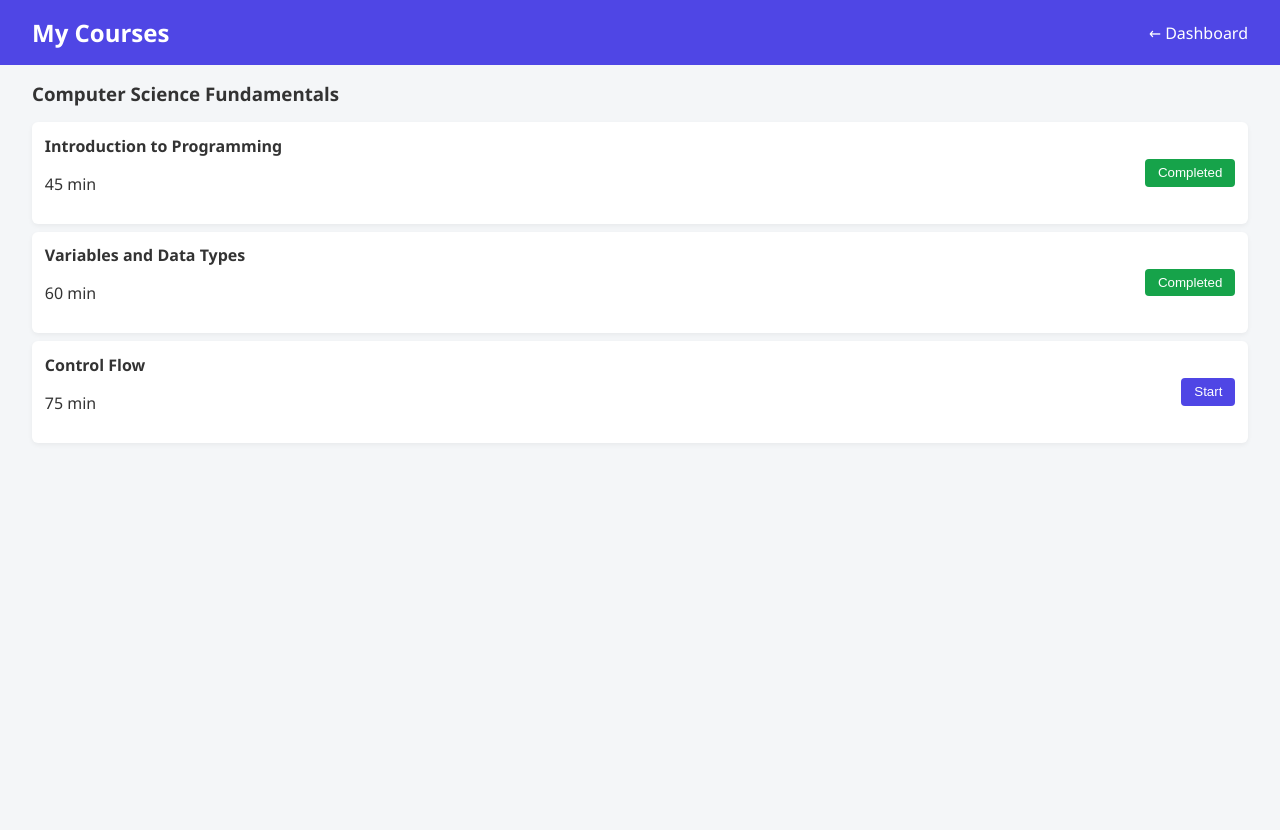
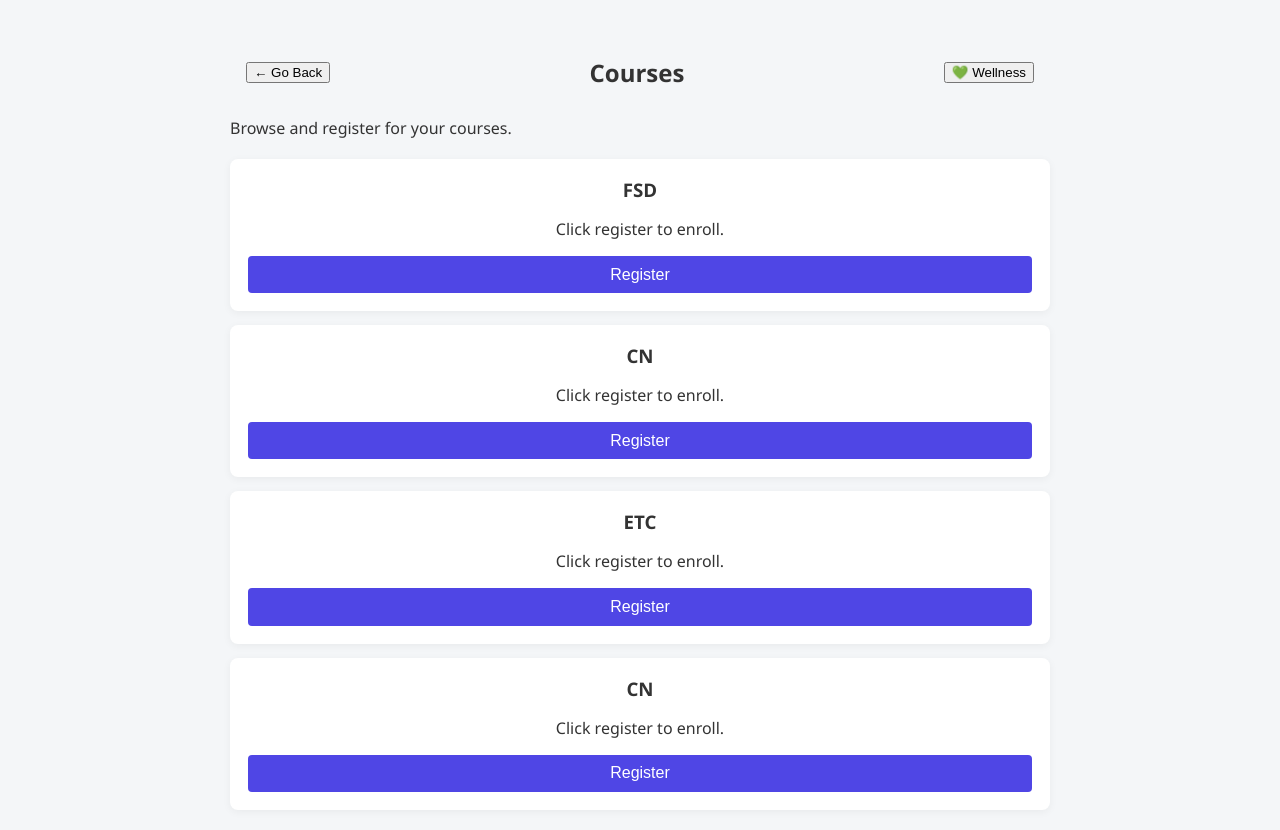
Before and after one commit to Shrama-v-shetty/Academic-Platform-ETP-project, a plain HTML site: page frontend/courses.html in a window 1280 px wide. Before the commit the page ends 800 px from the top, so only its background shows below. Drawn offline with Linux system fonts and the light colour scheme; files that its build step writes are made by us from their sources.

Commit message:
Revamp courses page layout and functionality

```diff
--- a/frontend/courses.html
+++ b/frontend/courses.html
@@ -2,44 +2,82 @@
 <html lang="en">
 <head>
   <meta charset="UTF-8">
-  <title>EduPlatform - Courses</title>
-  <link rel="stylesheet" href="style.css">
+  <title>Courses | Student Support Portal</title>
+  <link rel="stylesheet" href="css/style.css">
 </head>
 <body>
 
-  <header class="topbar">
-    <h2>My Courses</h2>
-    <a href="dashboard.html" class="back-link">← Dashboard</a>
-  </header>
+<div class="bg"></div>
+<div class="orb orb-a"></div>
+<div class="orb orb-b"></div>
 
-  <div class="modules">
-    <h3>Computer Science Fundamentals</h3>
-    <ul>
-      <li>
-        <div>
-          <strong>Introduction to Programming</strong>
-          <p>45 min</p>
-        </div>
-        <button class="completed">Completed</button>
-      </li>
+<div class="main" style="padding:40px; max-width:900px; margin:auto;">
 
-      <li>
-        <div>
-          <strong>Variables and Data Types</strong>
-          <p>60 min</p>
-        </div>
-        <button class="completed">Completed</button>
-      </li>
+  <!-- Top Bar -->
+  <div class="glass" style="padding:16px; display:flex; justify-content:space-between; align-items:center;">
+    <button class="btn-outline" onclick="window.location.href='index.html'">← Go Back</button>
+    <h2 style="margin:0;">Courses</h2>
+    <button class="btn-outline" onclick="window.location.href='mental-health.html'">💚 Wellness</button>
+  </div>
 
-      <li>
-        <div>
-          <strong>Control Flow</strong>
-          <p>75 min</p>
-        </div>
-        <button class="start">Start</button>
-      </li>
-    </ul>
-  </div>
+  <p class="muted" style="margin-top:12px;">Browse and register for your courses.</p>
+
+  <!-- Courses List -->
+  <div id="courseList" style="margin-top:20px;"></div>
+
+</div>
+
+<script>
+const courses = [
+  { id: 1, name: "FSD" },
+  { id: 2, name: "CN" },
+  { id: 3, name: "ETC" },
+  { id: 4, name: "CN" }
+];
+
+const registered = JSON.parse(localStorage.getItem("registeredCourses") || "[]");
+
+function updateUI(){
+  const list = document.getElementById("courseList");
+  list.innerHTML = "";
+
+  courses.forEach(course => {
+    const isRegistered = registered.includes(course.id);
+
+    const card = document.createElement("div");
+    card.className = "card glass";
+    card.style.marginBottom = "14px";
+    card.style.padding = "18px";
+
+    card.innerHTML = `
+      <h3>${course.name}</h3>
+      <p class="muted">${isRegistered ? "You are enrolled in this course." : "Click register to enroll."}</p>
+      <button class="btn" onclick="handleCourse(${course.id})">
+        ${isRegistered ? "Registered ✅" : "Register"}
+      </button>
+    `;
+
+    if(isRegistered){
+      card.onclick = () => {
+        localStorage.setItem("openedCourse", course.id);
+        window.location.href = "course.html";
+      };
+    }
+
+    list.appendChild(card);
+  });
+}
+
+function handleCourse(id){
+  if(!registered.includes(id)){
+    registered.push(id);
+    localStorage.setItem("registeredCourses", JSON.stringify(registered));
+  }
+  updateUI();
+}
+
+updateUI();
+</script>
 
 </body>
 </html>
```
